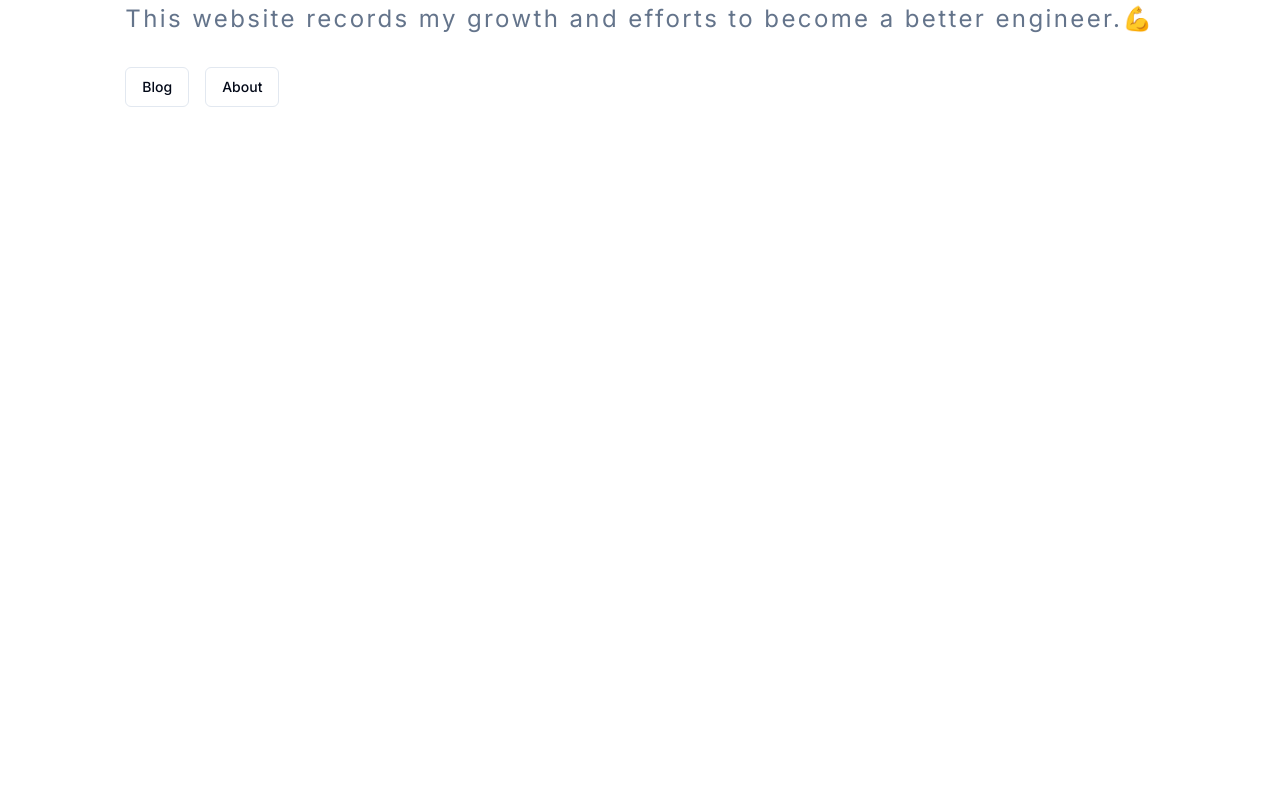
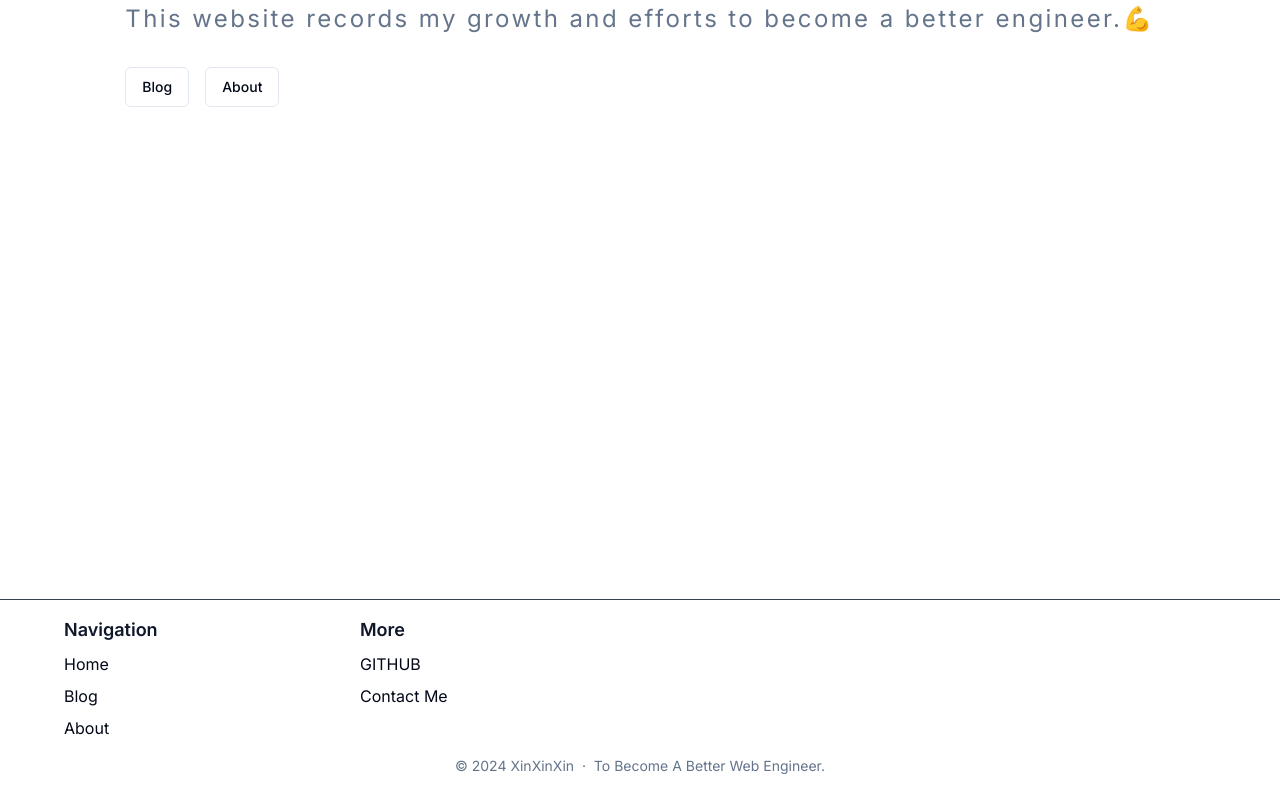
Before and after one commit to liuxin2361/nextjs-blog, a Next.js app: page / in a window 1280 px wide. Shown: the part 329-1121 px from the top of the page. Before the commit the page ends 928 px from the top, so only its background shows below. Built offline with nearby package versions, Linux system fonts and the light colour scheme.

Commit message:
Add Footer

```diff
--- a/src/app/layout.tsx
+++ b/src/app/layout.tsx
@@ -27,7 +27,7 @@ export default function RootLayout({
       <body className={`${inter.className} antialiased`}>
         <ThemeProvider attribute="class" defaultTheme="system" enableSystem disableTransitionOnChange>
           <Navbar />
-          <main className="flex min-h-screen flex-col p-6">
+          <main className="flex flex-col p-6 min-h-screen">
             {children}
           </main>
           <Footer />
--- a/src/components/footer.tsx
+++ b/src/components/footer.tsx
@@ -1,8 +1,49 @@
 "use client";
 
+import Link from "next/link";
+import { navbarItems } from "./config/navbar-config";
+import { EMAIL, FOOTER_INFO_TEXT, NICK_NAME, SOURCE_CODE_GITHUB_URL } from "@/constants/info";
 
 export default function Footer() {
     return (
-        <></>
+        <footer className="relative w-full mx-auto px-8 border-t border-gray-700">
+            <div className="container max-w-screen-wrapper max-w-screen-xl mx-auto grid grid-cols-1 sm:grid-cols-2 md:grid-cols-4 gap-8 mt-4">
+                <div>
+                    <h1 className="text-primary font-semibold text-lg">Navigation</h1>
+                    <ul>
+                        {navbarItems.map((el) => (
+                            <li key={el.link} className="mt-2">
+                                <Link
+                                    href={el.link}
+                                    className="flex items-center transition-colors hover:text-primary hover:font-semibold order-2 md:order-1"
+                                >
+                                    {el.label}
+                                </Link>
+                            </li>
+                        ))}
+                    </ul>
+                </div>
+                <div>
+                    <h1 className="text-primary font-semibold text-lg">More</h1>
+                    <ul>
+                        <li className="mt-2">
+                            <Link href={SOURCE_CODE_GITHUB_URL} className="flex items-center transition-colors hover:text-primary hover:font-semibold order-2 md:order-1">
+                                GITHUB
+                            </Link>
+                        </li>
+                        <li className="mt-2">
+                            <Link href={`mailto:${EMAIL}`} className="flex items-center transition-colors hover:text-primary hover:font-semibold order-2 md:order-1">
+                                Contact Me
+                            </Link>
+                        </li>
+                    </ul>
+                </div>
+            </div>
+            <div className="container text-sm text-muted-foreground flex flex-col items-center justify-center md:flex-row max-w-screen-xl mx-auto mt-4 mb-4">
+                <div className="order-3">
+                    &copy; {new Date().getFullYear()} {NICK_NAME}&nbsp;&nbsp;·&nbsp;&nbsp;{FOOTER_INFO_TEXT}
+                </div>
+            </div>
+        </footer>
     );
 }
--- a/src/constants/info.ts
+++ b/src/constants/info.ts
@@ -1,5 +1,5 @@
 // email
-export const EMAIL = 'liuxin02030601@gmail.com'
+export const EMAIL = 'xinxinxin.blog@gmail.com'
 
 // github url
 export const GITHUB = 'https://github.com/liuxin2361'
@@ -12,3 +12,5 @@ export const WEB_SITE_NAME = `${NICK_NAME}`;
 
 // source code github url
 export const SOURCE_CODE_GITHUB_URL = 'https://github.com/liuxin2361/nextjs-blog';
+
+export const FOOTER_INFO_TEXT = 'To Become A Better Web Engineer.';
```
